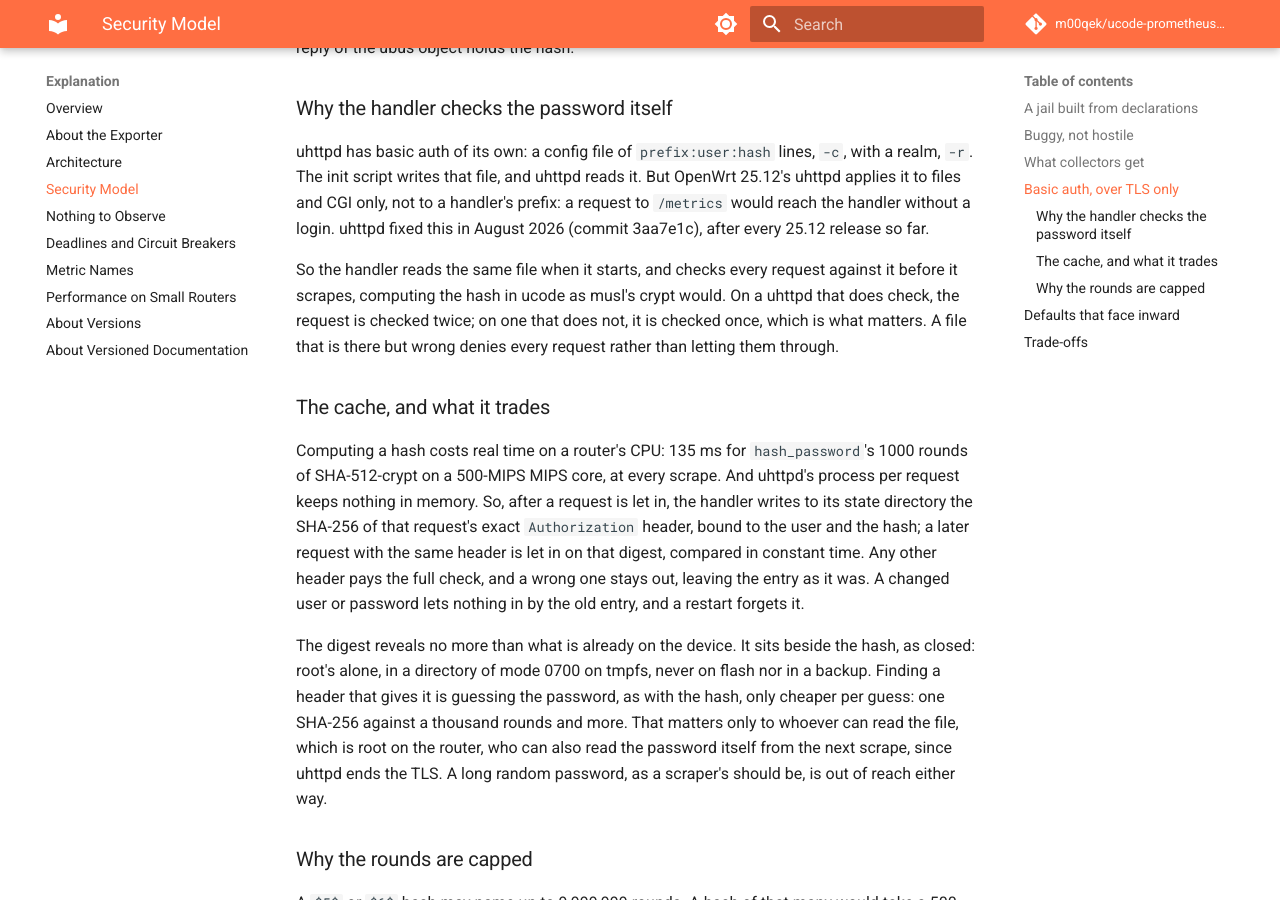
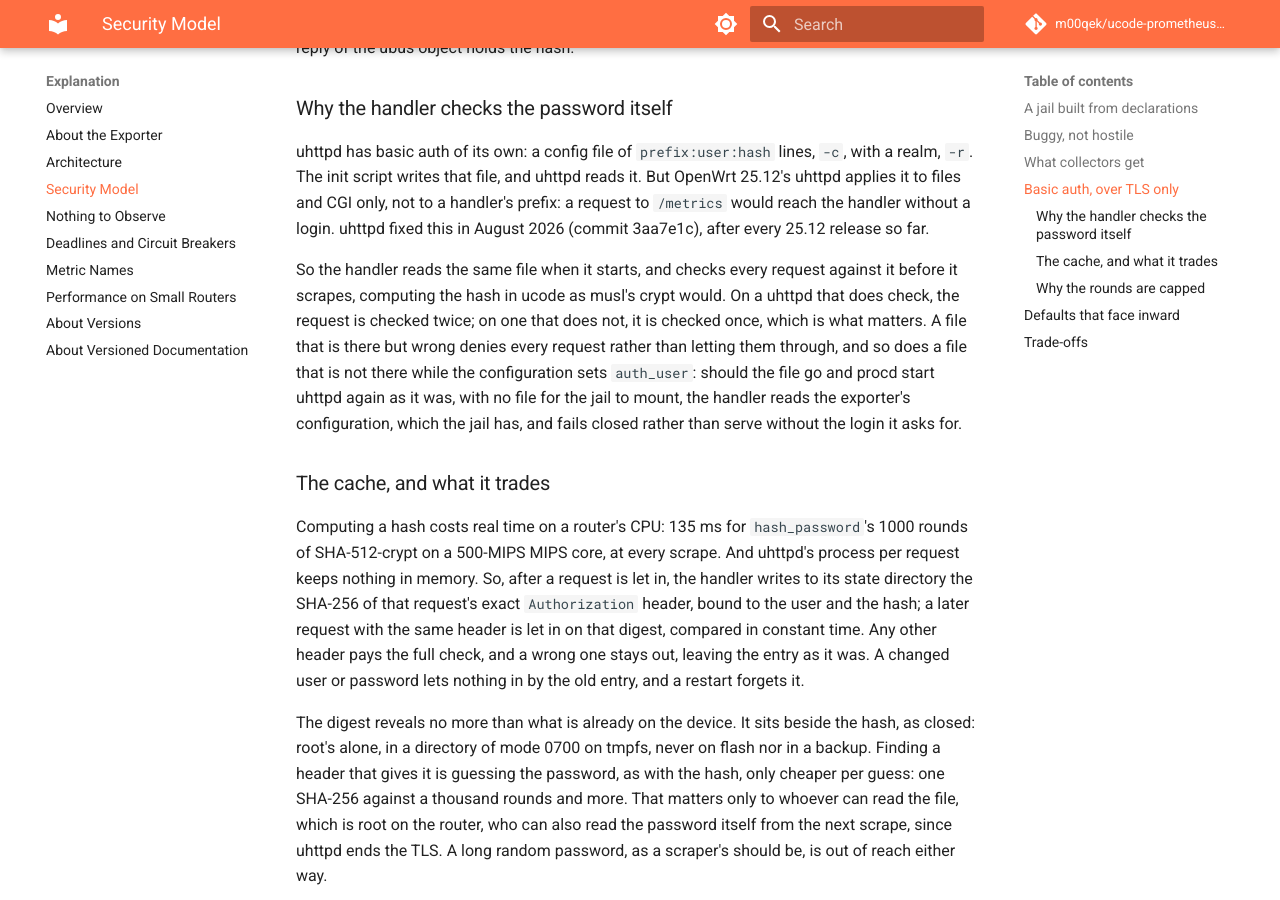
Before and after one commit to m00qek/ucode-prometheus-exporter, an MkDocs documentation site: the page built from docs/explanation/security.md, in a window 1280 px wide and 900 px high, scrolled down 2841 px. Built offline with MkDocs 1.6.1 and Material for MkDocs 9.7.7, drawn with Linux system fonts in a browser that asks for light colours; comment, search, counter and statistics services are not loaded.

Commit message:
Deny every request when the config sets basic auth and its file is gone
A respawn without uhttpd's config file served /metrics without a login.
The handler reads auth_user from the config, which the jail mounts, and
fails closed, as it does for a file that is not right.

```diff
--- a/docs/explanation/security.md
+++ b/docs/explanation/security.md
@@ -44,7 +44,7 @@ Basic auth sends the password with every request, encoded but not encrypted. Ove
 
 uhttpd has basic auth of its own: a config file of `prefix:user:hash` lines, `-c`, with a realm, `-r`. The init script writes that file, and uhttpd reads it. But OpenWrt 25.12's uhttpd applies it to files and CGI only, not to a handler's prefix: a request to `/metrics` would reach the handler without a login. uhttpd fixed this in August 2026 (commit 3aa7e1c), after every 25.12 release so far.
 
-So the handler reads the same file when it starts, and checks every request against it before it scrapes, computing the hash in ucode as musl's crypt would. On a uhttpd that does check, the request is checked twice; on one that does not, it is checked once, which is what matters. A file that is there but wrong denies every request rather than letting them through.
+So the handler reads the same file when it starts, and checks every request against it before it scrapes, computing the hash in ucode as musl's crypt would. On a uhttpd that does check, the request is checked twice; on one that does not, it is checked once, which is what matters. A file that is there but wrong denies every request rather than letting them through, and so does a file that is not there while the configuration sets `auth_user`: should the file go and procd start uhttpd again as it was, with no file for the jail to mount, the handler reads the exporter's configuration, which the jail has, and fails closed rather than serve without the login it asks for.
 
 ### The cache, and what it trades
 
```
Also changed, not shown: CHANGELOG.md (+1 -0 lines), docs/how-to/troubleshoot.md (+1 -1 lines), docs/reference/http.md (+1 -1 lines), docs/reference/log-messages.md (+1 -0 lines), 4 other files.
